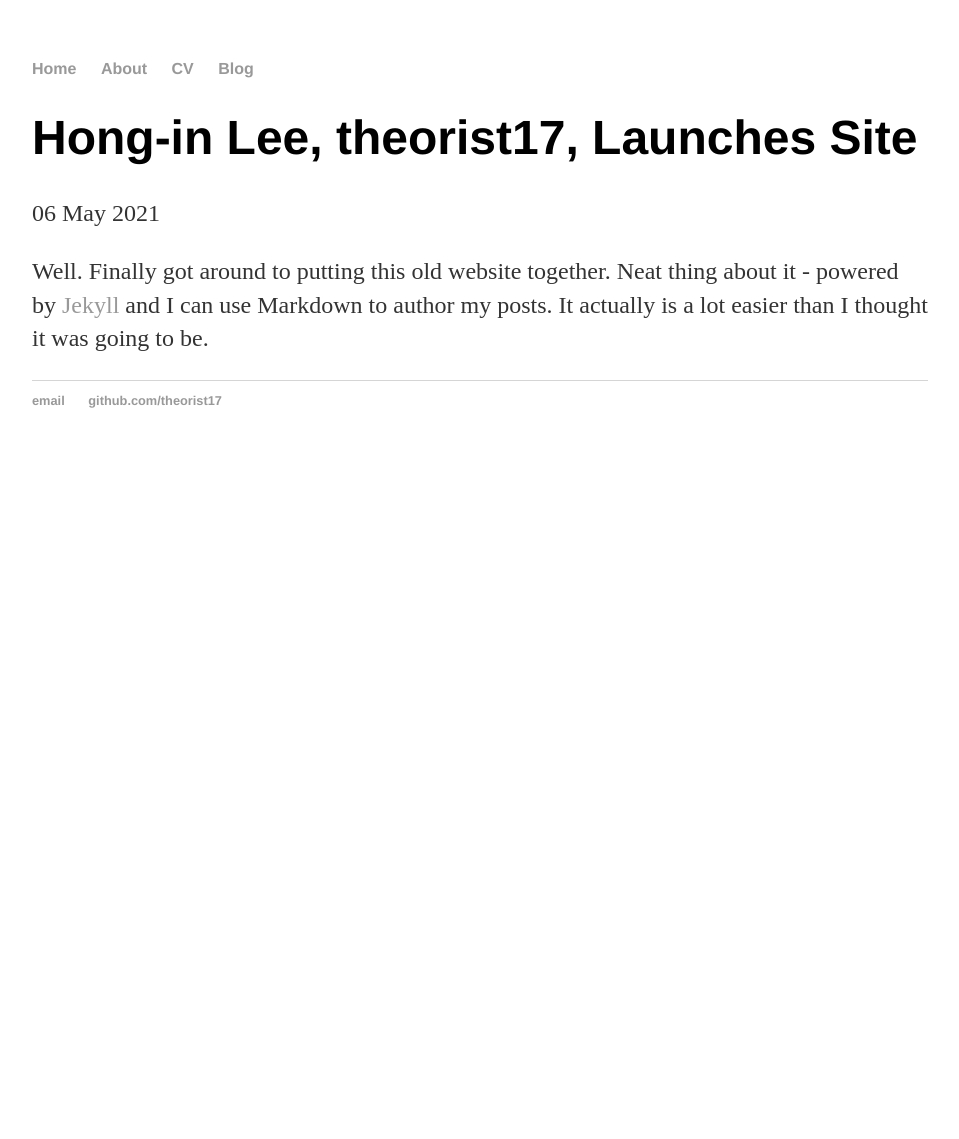
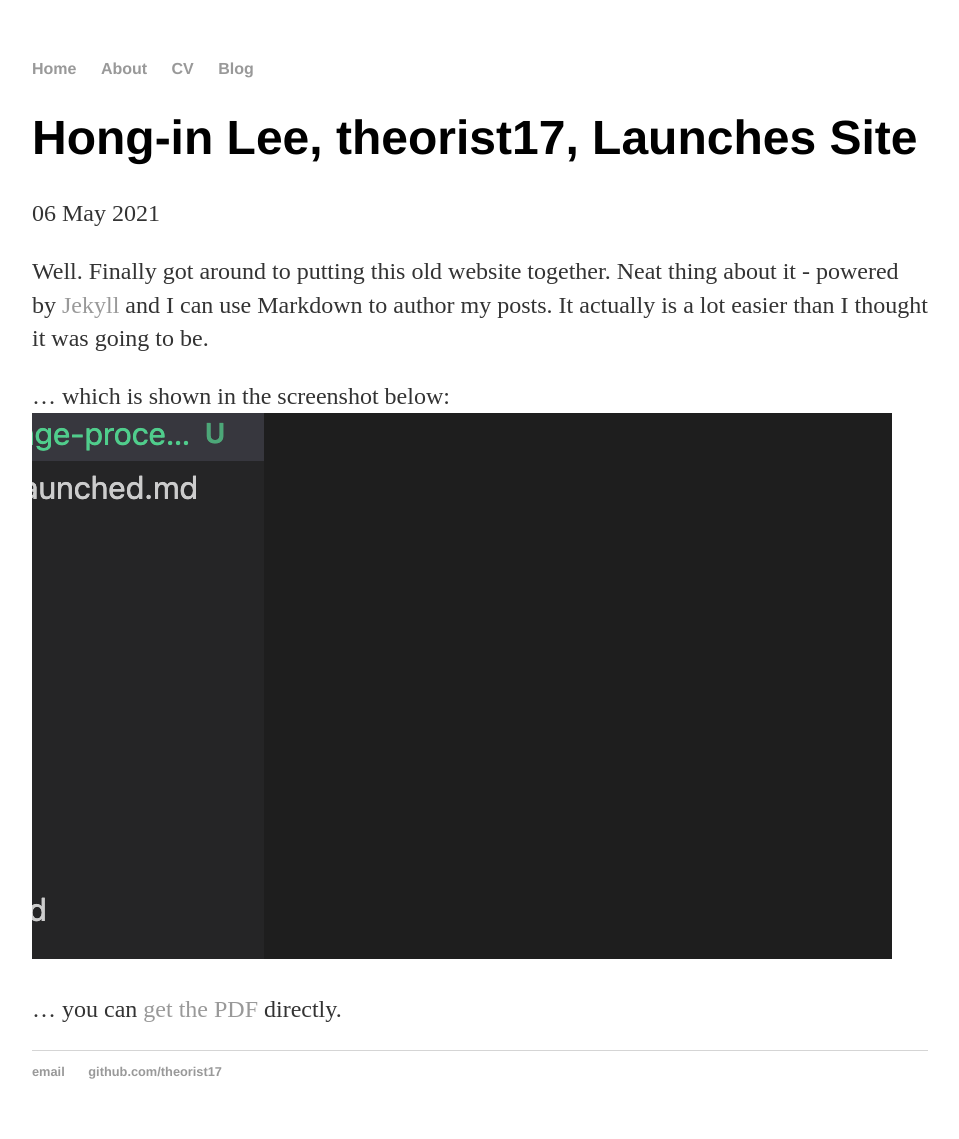
Before and after one commit to theorist17/theorist17.github.io, a Jekyll site: the page built from _posts/2021-05-06-theorist-site-launched.md, in a window 1280 px wide. Shown: the whole page, without its empty margins (160-1119 px from the left). Built offline with Jekyll 4.4.1, drawn with Linux system fonts in a browser that asks for light colours; before the commit the page ends 900 px from its top, so only the background shows below that.

Commit message:
pdf test

```diff
--- a/_posts/2021-05-06-theorist-site-launched.md
+++ b/_posts/2021-05-06-theorist-site-launched.md
@@ -5,3 +5,9 @@ date: 2021-05-06
 ---
 
 Well. Finally got around to putting this old website together. Neat thing about it - powered by [Jekyll](http://jekyllrb.com) and I can use Markdown to author my posts. It actually is a lot easier than I thought it was going to be.
+
+... which is shown in the screenshot below:
+![My helpful screenshot](/assets/screenshot.png)
+
+
+... you can [get the PDF](/assets/mydoc.pdf) directly.
```
